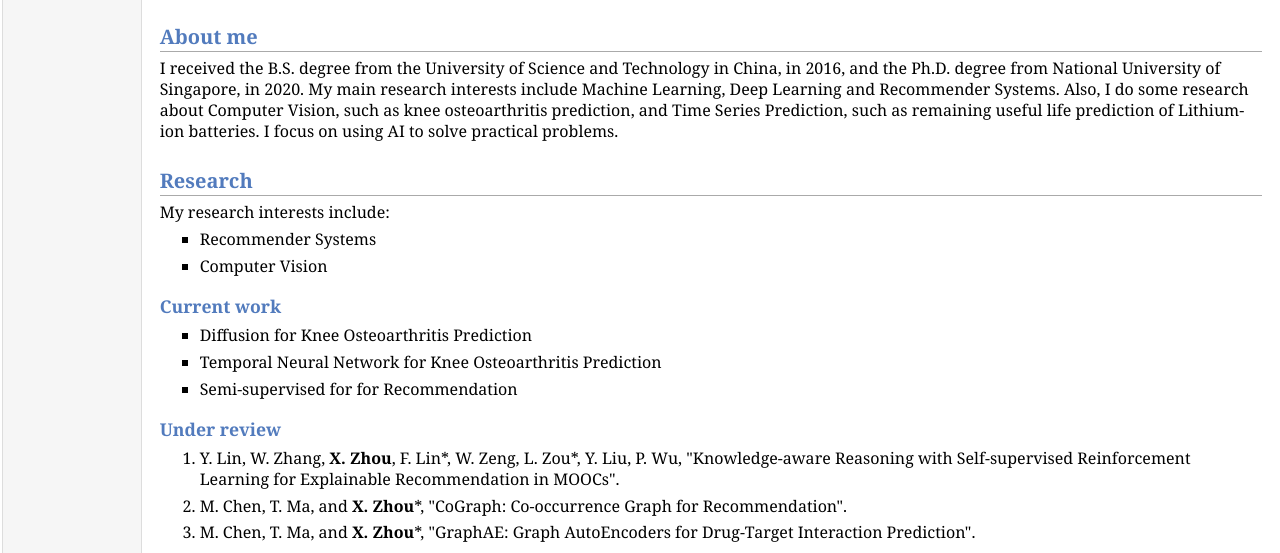
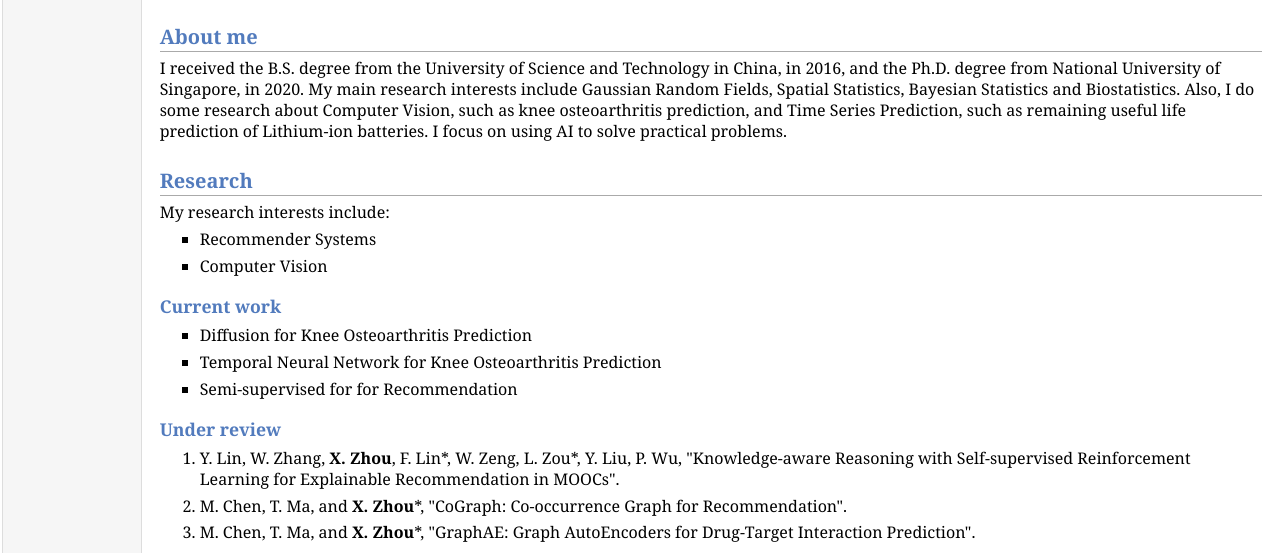
Before and after one commit to SunSaifei/SunSaifei.github.io, a plain HTML site: page index.html in a window 1280 px wide. Shown: the part 198-751 px from the top of the page. Drawn offline with Linux system fonts and the light colour scheme.

Commit message:
Update index.html

```diff
--- a/index.html
+++ b/index.html
@@ -34,7 +34,7 @@ Hangzhou, China <br />
 E-mail: <a href="mailto:saifeisun@u.nus.edu">saifeisun@u.nus.edu</a></p>
 </td></tr></table>
 <h2>About me</h2>
-<p>I received the B.S. degree from the University of Science and Technology in China, in 2016, and the Ph.D. degree from National University of Singapore, in 2020. My main research interests include Machine Learning, Deep Learning and Recommender Systems. Also, I do some research about Computer Vision, such as knee osteoarthritis prediction, and Time Series Prediction, such as remaining useful life prediction of Lithium-ion batteries. I focus on using AI to solve practical problems.</p>
+<p>I received the B.S. degree from the University of Science and Technology in China, in 2016, and the Ph.D. degree from National University of Singapore, in 2020. My main research interests include Gaussian Random Fields, Spatial Statistics, Bayesian Statistics and Biostatistics. Also, I do some research about Computer Vision, such as knee osteoarthritis prediction, and Time Series Prediction, such as remaining useful life prediction of Lithium-ion batteries. I focus on using AI to solve practical problems.</p>
 <h2>Research</h2>
 <p>My research interests include: </p>
 <ul>
```
